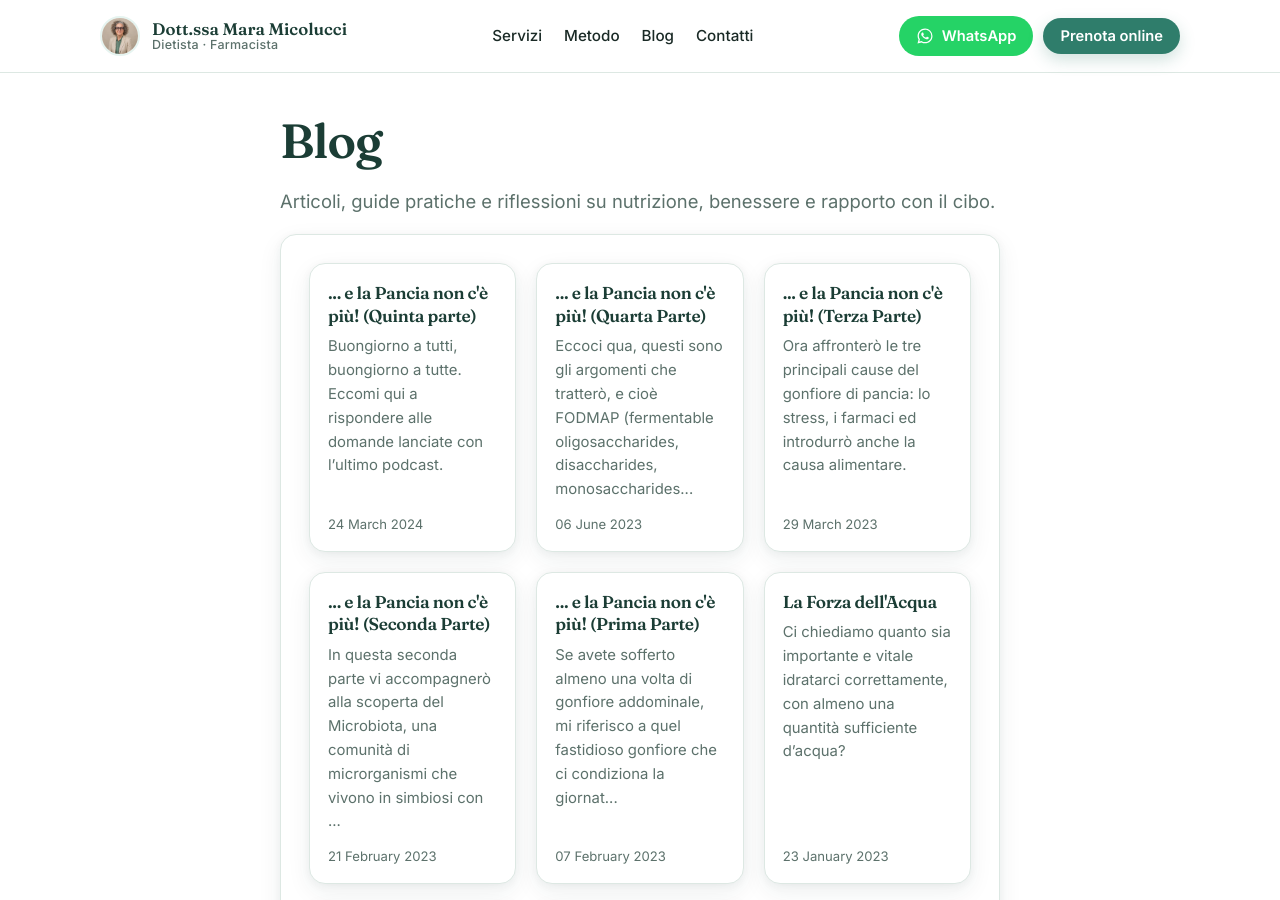
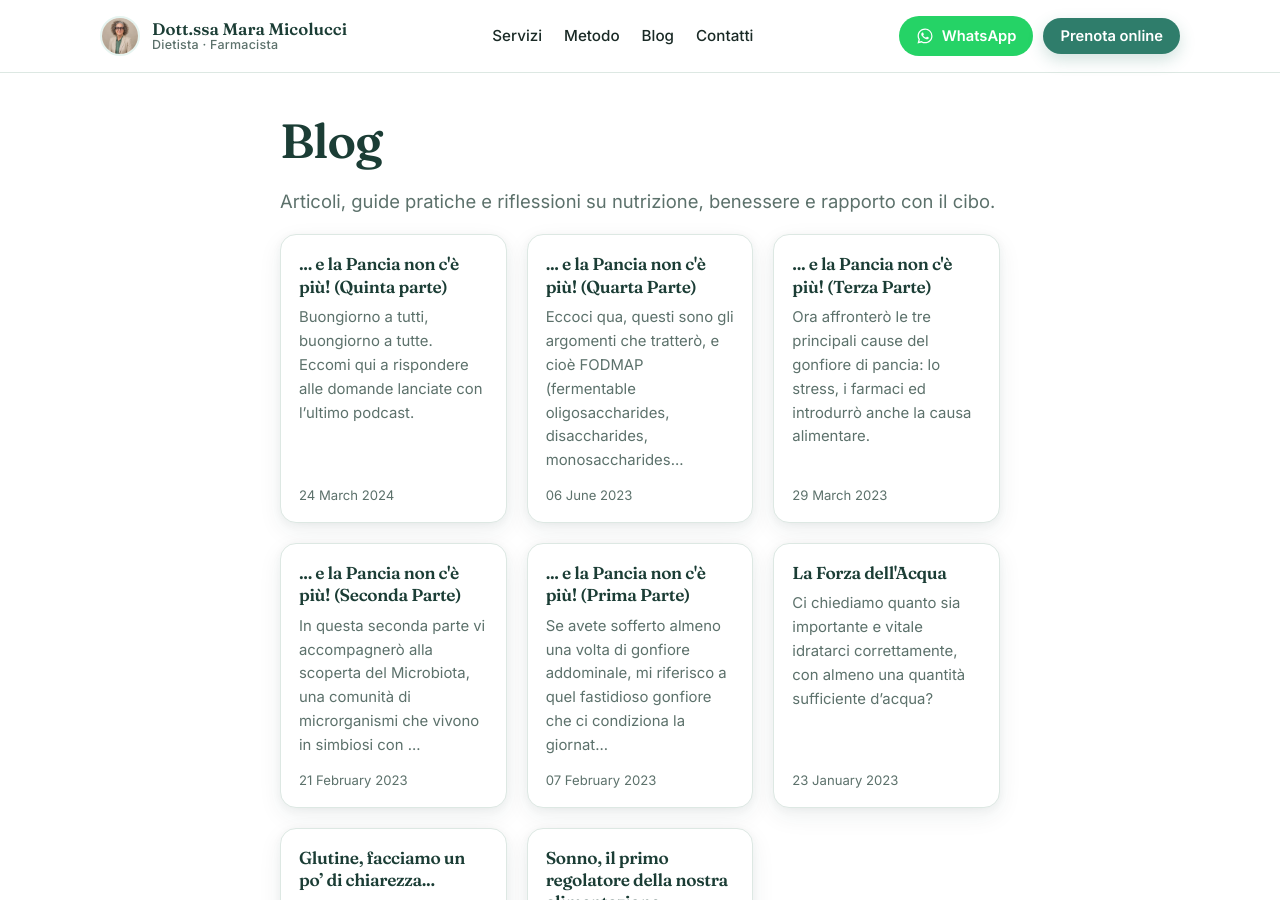
Before and after one commit to curlybracketshq/dietista.it, a Jekyll site: the page built from blog/index.html, in a window 1280 px wide and 900 px high. Built offline with Jekyll 4.4.1, drawn with Linux system fonts in a browser that asks for light colours.

Commit message:
Update page.html

```diff
--- a/_layouts/page.html
+++ b/_layouts/page.html
@@ -7,7 +7,7 @@ layout: default
       <h1>{{ page.title }}</h1>
       {% if page.description %}<p class="lead muted">{{ page.description }}</p>{% endif %}
     </header>
-    <article class="card page-card">
+    <article>
       {{ content }}
     </article>
     {% include cta-prenota.html %}
```
